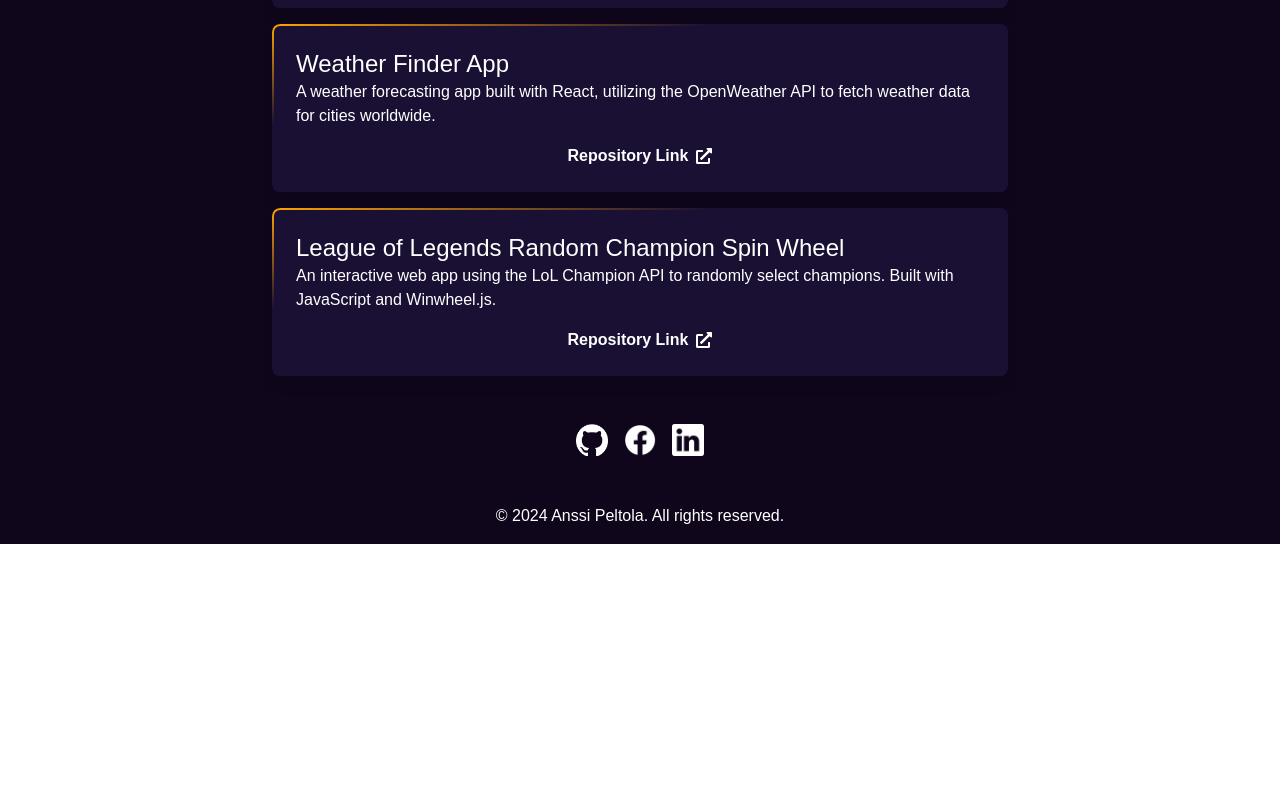
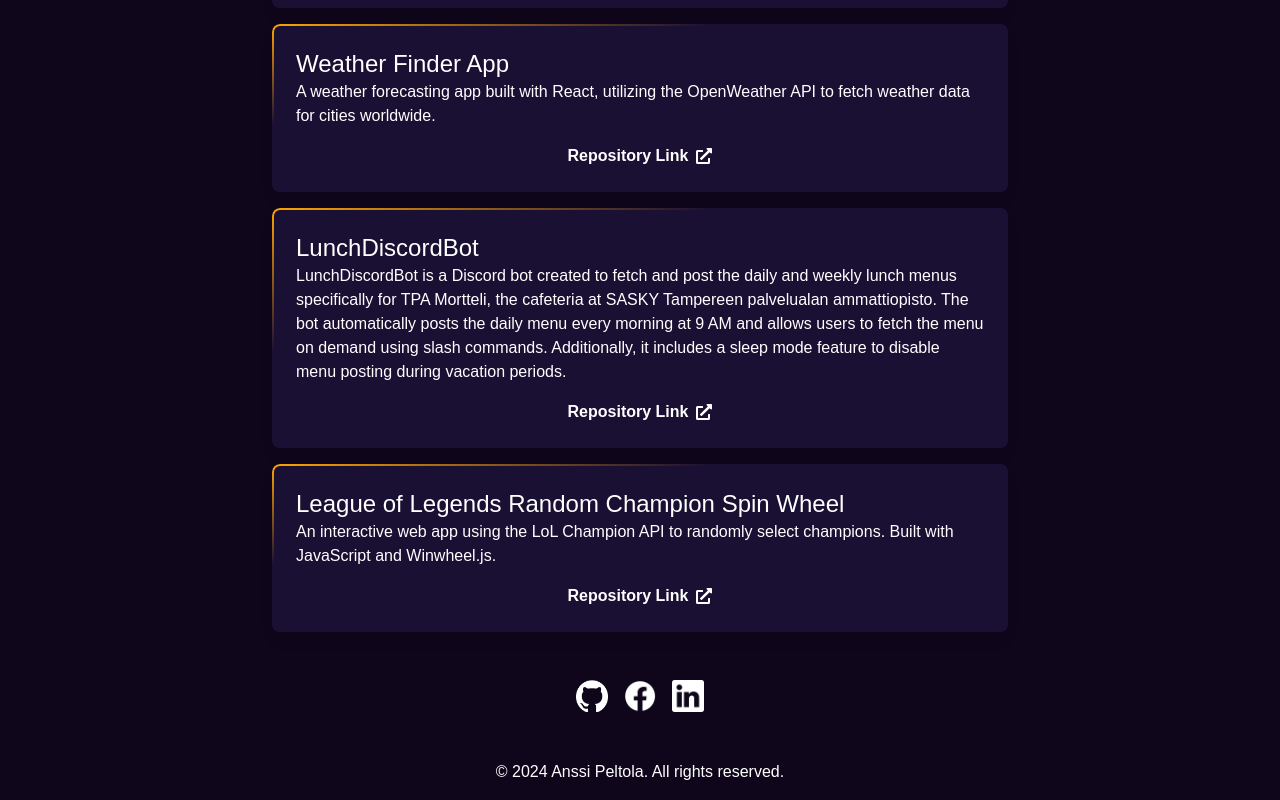
Before and after one commit to AnssiPeltola/portfolio, a React (Create React App) app: page / in a window 1280 px wide. Shown: the part 2415-3215 px from the top of the page. Before the commit the page ends 2959 px from the top, so only its background shows below. Built offline with nearby package versions, Linux system fonts and the light colour scheme.

Commit message:
Update Projects.js
- Added new project LunchDiscordBot

```diff
--- a/src/components/Projects.js
+++ b/src/components/Projects.js
@@ -53,6 +53,27 @@ const Projects = () => {
         </div>
       </a>
       <a
+        href="https://github.com/AnssiPeltola/LunchDiscordBot"
+        target="_blank"
+        rel="noopener noreferrer"
+        className="block"
+      >
+        <div className="project bg-plumpPurple p-6 rounded-lg shadow-lg mt-4 transform hover:scale-105 transition duration-300">
+          <h2 className="text-2xl">LunchDiscordBot</h2>
+          <p>
+            LunchDiscordBot is a Discord bot created to fetch and post the daily
+            and weekly lunch menus specifically for TPA Mortteli, the cafeteria
+            at SASKY Tampereen palvelualan ammattiopisto. The bot automatically
+            posts the daily menu every morning at 9 AM and allows users to fetch
+            the menu on demand using slash commands. Additionally, it includes a
+            sleep mode feature to disable menu posting during vacation periods.
+          </p>
+          <div className="text-white font-bold flex items-center justify-center relative z-10 mt-4">
+            Repository Link <FaExternalLinkAlt className="ml-2" />
+          </div>
+        </div>
+      </a>
+      <a
         href="https://github.com/AnssiPeltola/League-of-Legends-Random-Champions-Spin-Wheel"
         target="_blank"
         rel="noopener noreferrer"
```
